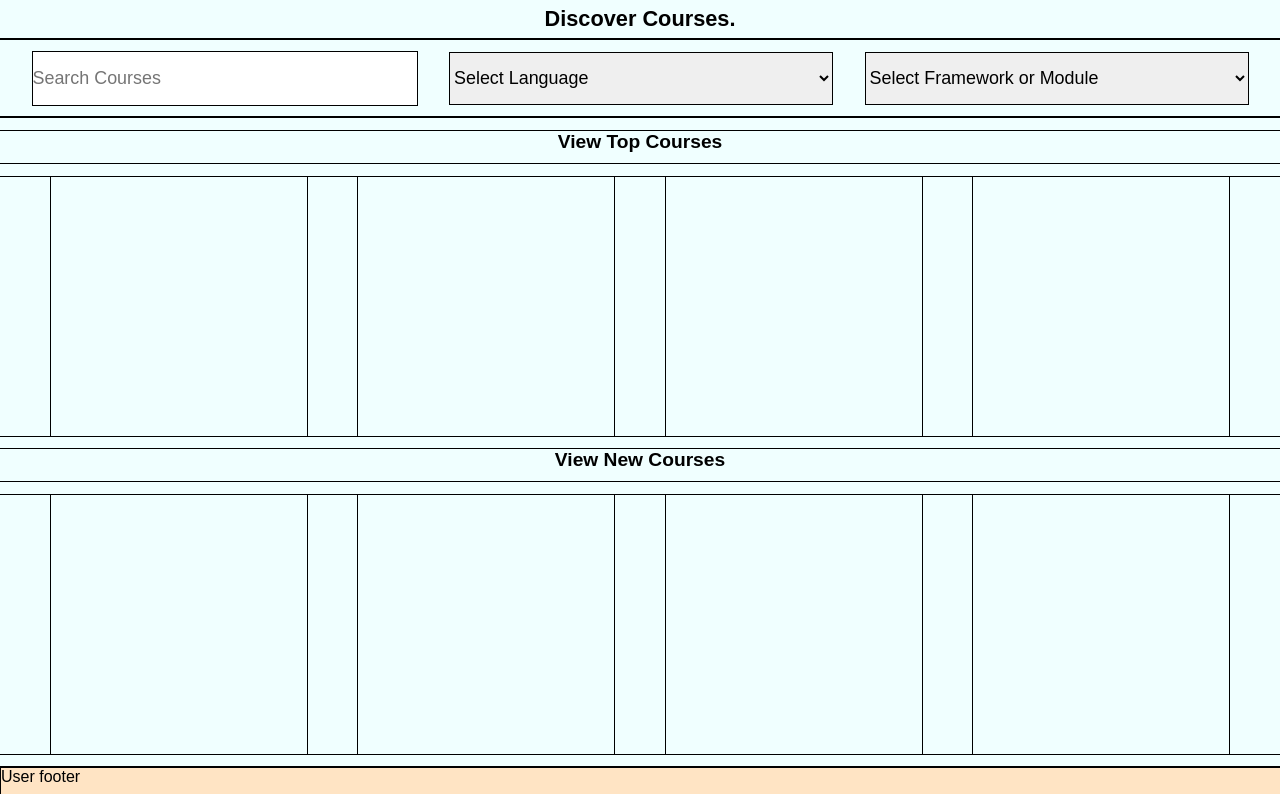
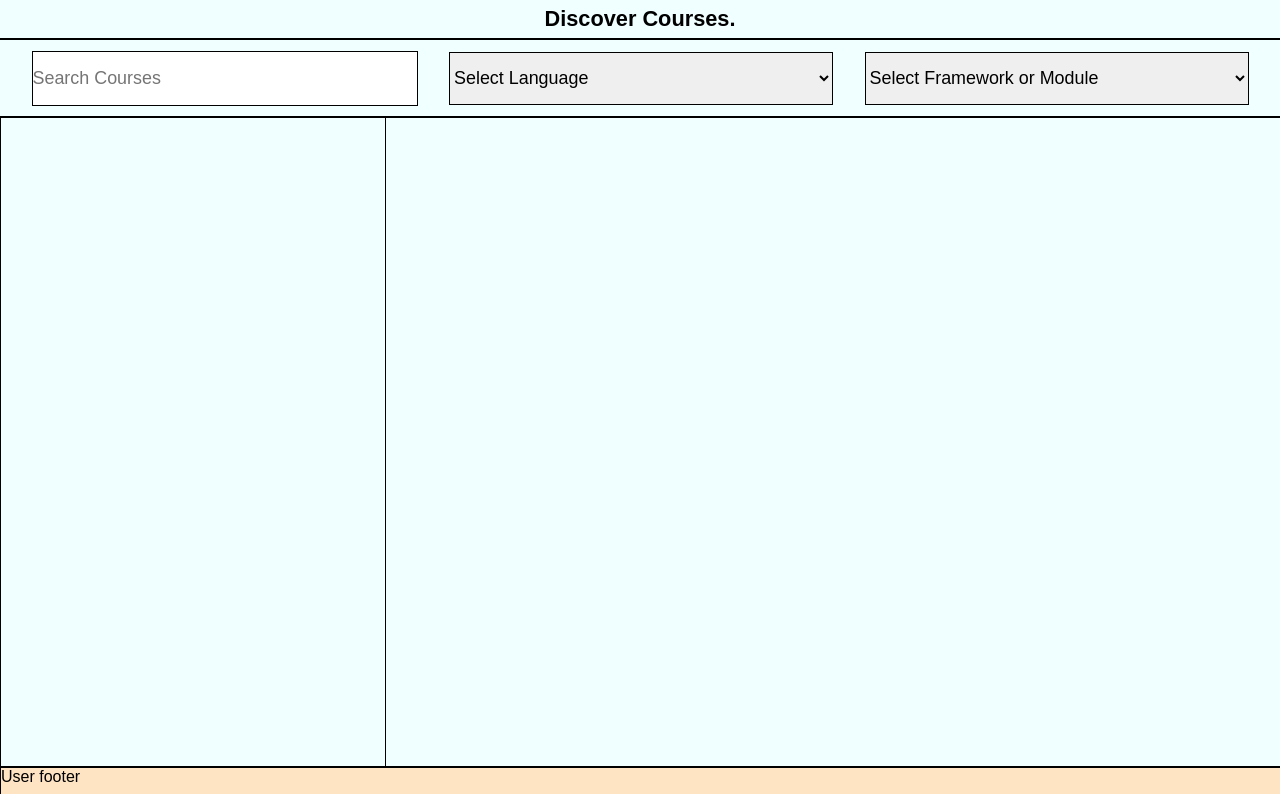
Before and after one commit to MokuaEnock/NxT-learn, a React (Create React App) app: page / in a window 1280 px wide. Shown: the part 2206-3000 px from the top of the page. Built offline with nearby package versions, Linux system fonts and the light colour scheme.

Commit message:
restructure the course container

```diff
--- a/db.json
+++ b/db.json
@@ -36,6 +36,14 @@
       "user_career_objectives": "RVRVQ2EWWE",
       "user_programming_level": "a_beginner",
       "id": 3
+    },
+    {
+      "user_path": "",
+      "user_programing_level": "",
+      "user_job_experience": "",
+      "user_job_interest": "",
+      "user_career_objectives": "",
+      "id": 4
     }
   ]
 }
--- a/src/components/user/userHome.js
+++ b/src/components/user/userHome.js
@@ -29,20 +29,7 @@ function UserHome() {
           </select>
         </form>
         <div id="user_home_container">
-          <h2>View Top Courses</h2>
-          <ul className="course_list">
-            <CourseItem />
-            <CourseItem />
-            <CourseItem />
-            <CourseItem />
-          </ul>
-          <h2>View New Courses</h2>
-          <ul className="course_list">
-            <CourseItem />
-            <CourseItem />
-            <CourseItem />
-            <CourseItem />
-          </ul>
+          <ul id="course_list"></ul>
         </div>
       </section>
       <UserFooter />
--- a/src/index.css
+++ b/src/index.css
@@ -271,35 +271,17 @@ select:focus {
 #user_home_container {
   width: 100%;
   height: 85%;
-  flex-direction: column;
+  flex-direction: row;
   list-style: none;
-  justify-content: space-evenly;
+  justify-content: space-between;
 }
 
-#user_home_container>h2 {
+#course_list {
+  width: 30%;
+  height: 100%;
   border: thin solid;
-  width: 100%;
-  height: 5%;
-  font-size: 1.5vw;
-  text-align: center;
 }
 
-#course_card {
-  width: 20%;
-  height: 100%;
-  border: thin solid black;
-}
-
-.course_list {
-  height: 40%;
-  width: 100%;
-  display: flex;
-  list-style: none;
-  border: thin solid black;
-  flex-direction: row;
-  justify-content: space-evenly;
-  align-items: center;
-}
 
 /* contact ================================================================== */
 #contact {
```
